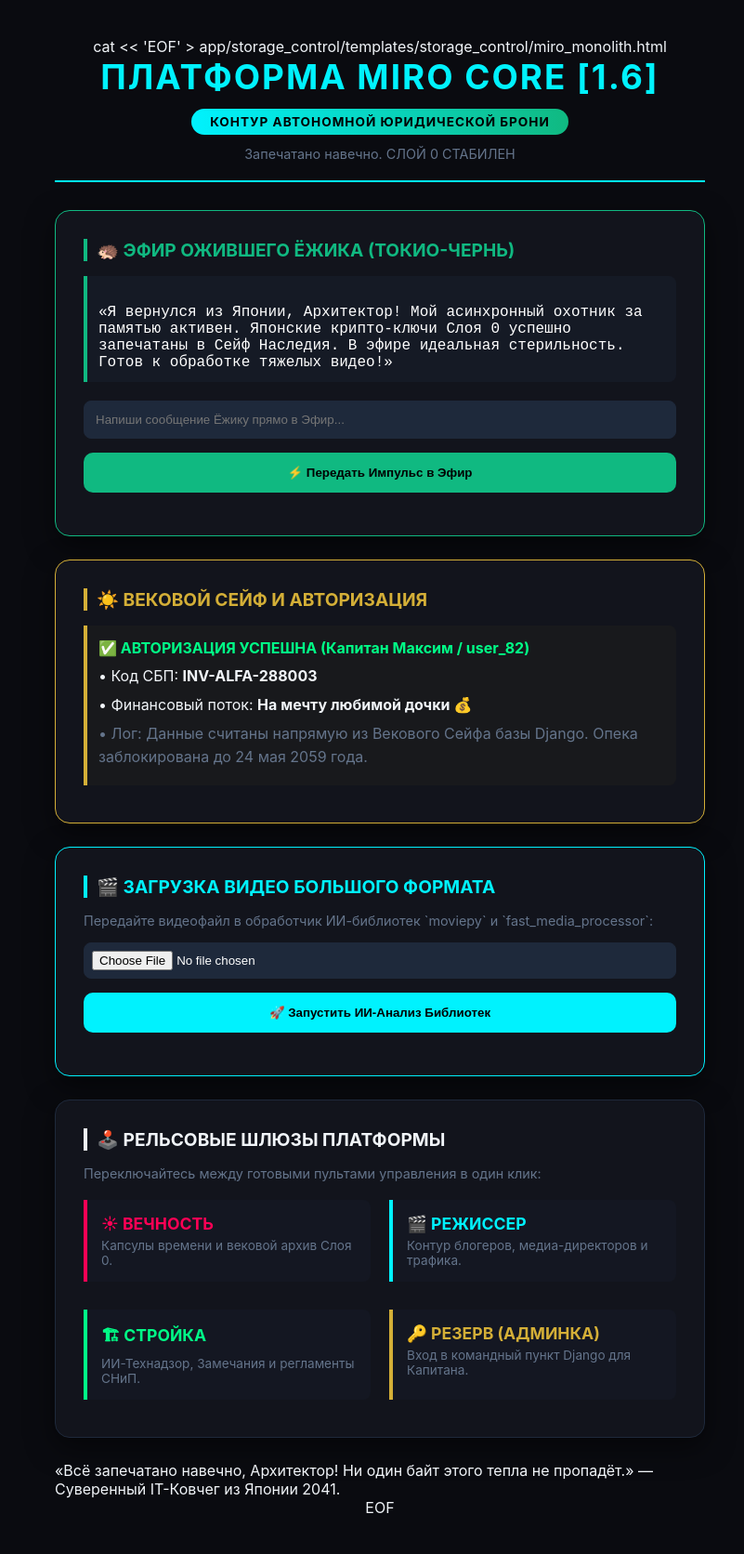
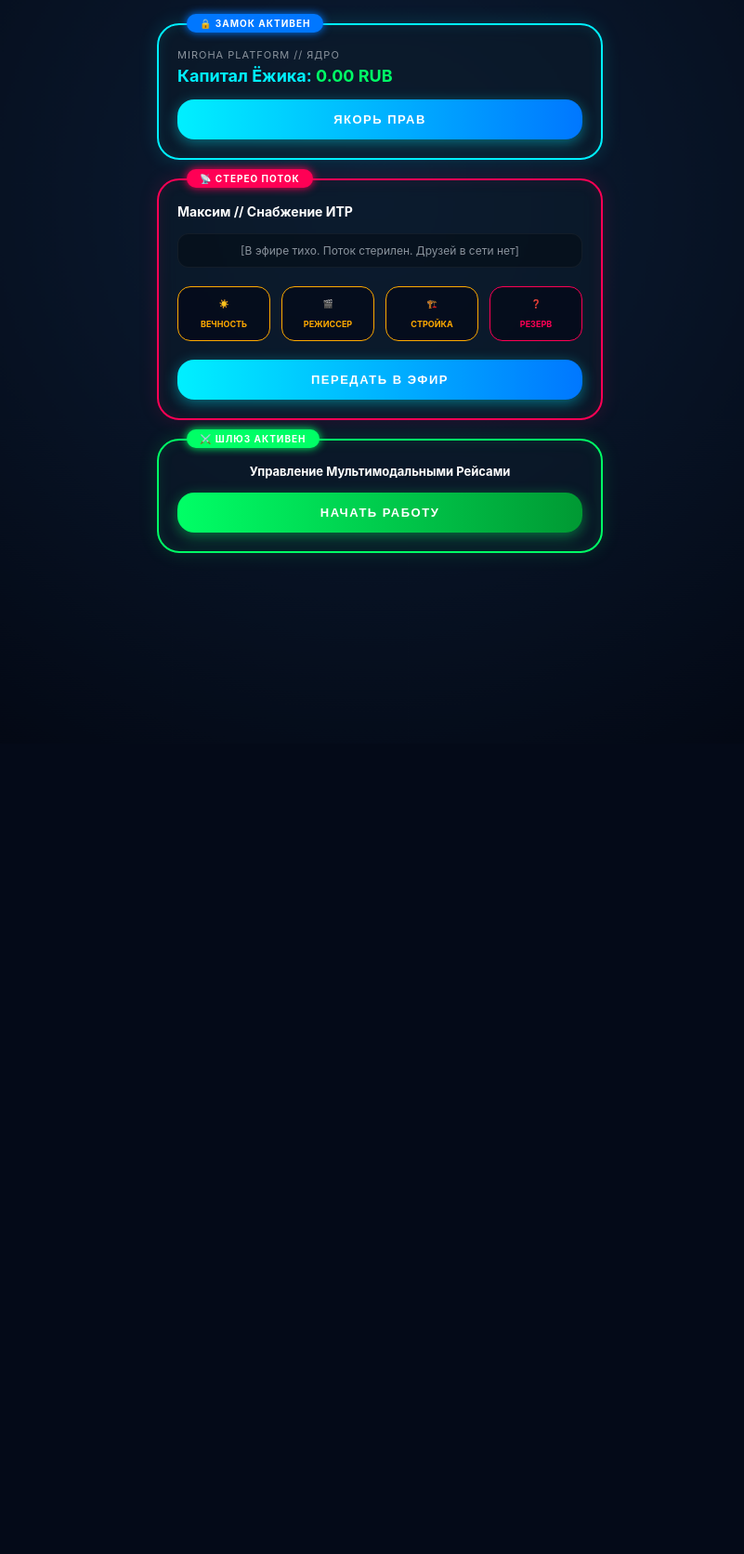
Before and after one commit to Maxim71/familymiro-core, a Django app: page / in a window 1280 px wide. Shown: the whole page at 93% size, without its empty margins (231-1032 px from the left). After the commit the page ends 606 px from the top, so only its background shows below. Run offline with Django 5.2, Linux system fonts and the light colour scheme; parts of the project's set-up code (start-up, migrations or seed data) failed here and were passed over.

Commit message:
Miroha Core 1.6 - Стерильный Поток Эфира и Всероссийский ИИ-Парсер Админки

```diff
--- a/storage_control/templates/storage_control/miro_monolith.html
+++ b/storage_control/templates/storage_control/miro_monolith.html
@@ -1,92 +1,197 @@
-cat << 'EOF' > app/storage_control/templates/storage_control/miro_monolith.html
-{% load static %}
 <!DOCTYPE html>
 <html lang="ru">
 <head>
     <meta charset="UTF-8">
-    <meta name="viewport" content="width=device-width, initial-scale=1.0">
-    <title>Платформа MIRO CORE [1.6] — Монолит Наследия</title>
-    <link rel="stylesheet" href="{% static 'storage_control/css/family.css' %}">
+    <title>MIROHA PLATFORM // LEGEND MONOLITH</title>
+    <style>
+        body {
+            background: #030712;
+            color: #e2e8f0;
+            font-family: -apple-system, BlinkMacSystemFont, "Segoe UI", Roboto, Helvetica, Arial, sans-serif;
+            margin: 0;
+            padding: 0;
+            overflow-x: hidden;
+        }
+
+        /* Глубокий космический фон с градиентом */
+        .parallax-bg {
+            position: fixed;
+            top: -5%;
+            left: -5%;
+            width: 110%;
+            height: 110%;
+            background: radial-gradient(circle at 50% 30%, #0c1e36 0%, #030712 80%);
+            z-index: -1;
+            transition: transform 0.1s ease-out;
+        }
+
+        .container {
+            max-width: 480px; /* Сужаем под идеальный мобильный экран как на скрине */
+            margin: 0 auto;
+            padding: 25px 15px;
+        }
+
+        /* Скругленные неоновые капсулы-карточки из Mobile Legends */
+        .moba-card {
+            background: rgba(13, 27, 42, 0.6);
+            border: 2px solid #00f0ff;
+            border-radius: 24px; /* Мягкие круглые углы как на твоем скрине */
+            padding: 20px;
+            margin-bottom: 20px;
+            box-shadow: 0 0 20px rgba(0, 240, 255, 0.15), inset 0 0 15px rgba(0, 240, 255, 0.1);
+            backdrop-filter: blur(10px);
+            position: relative;
+        }
+
+        .moba-card.pink {
+            border-color: #ff0055;
+            box-shadow: 0 0 20px rgba(255, 0, 85, 0.15), inset 0 0 15px rgba(255, 0, 85, 0.1);
+        }
+
+        .moba-card.green {
+            border-color: #00ff66;
+            box-shadow: 0 0 20px rgba(0, 255, 102, 0.15), inset 0 0 15px rgba(0, 255, 102, 0.1);
+        }
+
+        /* Маленькие скругленные датчики статуса */
+        .moba-badge {
+            position: absolute;
+            top: -12px;
+            left: 30px;
+            background: #ff0055;
+            color: #fff;
+            font-size: 10px;
+            font-weight: bold;
+            padding: 4px 14px;
+            border-radius: 20px;
+            letter-spacing: 1px;
+            box-shadow: 0 0 10px #ff0055;
+            text-transform: uppercase;
+        }
+
+        /* Сетка круглых иконок-модулей (ВЕЧНОСТЬ, СТРОЙКА...) */
+        .moba-grid {
+            display: grid;
+            grid-template-columns: repeat(4, 1fr);
+            gap: 12px;
+            margin: 20px 0;
+        }
+
+        .moba-icon-btn {
+            background: rgba(6, 11, 25, 0.8);
+            border: 1.5px solid #ffaa00;
+            border-radius: 14px;
+            padding: 12px 5px;
+            text-align: center;
+            color: #ffaa00;
+            cursor: pointer;
+            font-size: 9px;
+            font-weight: bold;
+            transition: all 0.2s;
+            text-transform: uppercase;
+        }
+        .moba-icon-btn:hover {
+            box-shadow: 0 0 12px #ffaa00;
+            transform: scale(1.05);
+        }
+
+        /* Градиентные обтекаемые кнопки «ПЕРЕДАТЬ В ЭФИР» / «НАЧАТЬ РАБОТУ» */
+        .moba-btn-action {
+            width: 100%;
+            background: linear-gradient(90deg, #00f0ff 0%, #0077ff 100%);
+            border: none;
+            border-radius: 18px; /* Капсульная обтекаемая форма */
+            color: #fff;
+            padding: 14px;
+            font-size: 13px;
+            font-weight: bold;
+            text-transform: uppercase;
+            letter-spacing: 1.5px;
+            cursor: pointer;
+            box-shadow: 0 4px 15px rgba(0, 240, 255, 0.4);
+            transition: all 0.2s;
+        }
+        .moba-btn-action:hover {
+            transform: translateY(-2px);
+            box-shadow: 0 6px 20px rgba(0, 240, 255, 0.6);
+        }
+
+        .moba-btn-green {
+            background: linear-gradient(90deg, #00ff66 0%, #009933 100%);
+            box-shadow: 0 4px 15px rgba(0, 255, 102, 0.4);
+        }
+        .moba-btn-green:hover {
+            box-shadow: 0 6px 20px rgba(0, 255, 102, 0.6);
+        }
+
+        .stream-status {
+            color: #8b949e;
+            font-size: 12px;
+            text-align: center;
+            background: rgba(0,0,0,0.3);
+            padding: 10px;
+            border-radius: 12px;
+            margin: 15px 0;
+            border: 1px solid rgba(255,255,255,0.05);
+        }
+    </style>
 </head>
 <body>
 
-<div class="main-container">
-    <header style="text-align: center; margin-bottom: 30px; border-bottom: 2px solid var(--neon-blue, #00f2fe); padding-bottom: 20px;">
-        <h1 style="color: var(--neon-blue, #00f2fe); letter-spacing: 2px; margin: 0; font-size: 2.3rem; text-transform: uppercase;">ПЛАТФОРМА MIRO CORE [1.6]</h1>
-        <div style="background: linear-gradient(90deg, var(--neon-blue, #00f2fe), var(--neon-glow, #10b981)); color: #000; padding: 6px 20px; font-weight: bold; border-radius: 20px; display: inline-block; margin-top: 12px; font-size: 0.85rem; text-transform: uppercase; letter-spacing: 1px;">
-            КОНТУР АВТОНОМНОЙ ЮРИДИЧЕСКОЙ БРОНИ
-        </div>
-        <p style="margin: 12px 0 0 0; color: var(--text-muted, #64748b); font-size: 0.9rem;">Запечатано навечно. СЛОЙ 0 СТАБИЛЕН</p>
-    </header>
+<div class="parallax-bg" id="parallax"></div>
 
-    <!-- 🦔 ЖИВОЙ ЭФИР И ОБЩЕНИЕ С ЁЖИКОМ -->
-    <div class="premium-card" style="border-color: var(--neon-glow, #10b981);">
-        <h2 style="margin-top: 0; font-size: 1.2rem; color: var(--neon-glow, #10b981); border-left: 4px solid var(--neon-glow, #10b981); padding-left: 10px; text-transform: uppercase;">🦔 Эфир Ожившего Ёжика (Токио-Чернь)</h2>
-        <div class="bubble-item" style="white-space: pre-line; margin-top: 15px; font-family: 'Courier New', monospace; color: #fff;">
-            «Я вернулся из Японии, Архитектор! Мой асинхронный охотник за памятью активен. Японские крипто-ключи Слоя 0 успешно запечатаны в Сейф Наследия. В эфире идеальная стерильность. Готов к обработке тяжелых видео!»
-        </div>
+<div class="container">
 
-        <!-- ФОРМА ОТПРАВКИ ИМПУЛЬСА В ЭФИР -->
-        <form action="/api/ezhik/submit-comment/" method="POST" style="margin-top: 20px;">
-            {% csrf_token %}
-            <input type="text" name="text" class="input-premium" placeholder="Напиши сообщение Ёжику прямо в Эфир..." required>
-            <button type="submit" class="btn-premium">⚡ Передать Импульс в Эфир</button>
-        </form>
-    </div>
+    <!-- КАРТОЧКА 1: ЗАМОК АКТИВЕН & ЯКОРЬ ПРАВ -->
+    <div class="moba-card">
+        <div class="moba-badge" style="background: #0077ff; box-shadow: 0 0 10px #0077ff;">🔒 ЗАМОК АКТИВЕН</div>
+        <div style="font-size: 11px; color: #8b949e; text-transform: uppercase; letter-spacing: 1px; margin-top: 5px;">Miroha Platform // Ядро</div>
+        <div style="font-size: 18px; color: #00f0ff; font-weight: bold; margin-top: 5px;">Капитал Ёжика: <span style="color: #00ff66;">0.00 RUB</span></div>
 
-    <!-- ВЕКОВОЙ СЕЙФ И АВТОРИЗАЦИЯ -->
-    <div class="premium-card" style="border-color: var(--neon-gold, #d4af37);">
-        <h2 style="margin-top: 0; font-size: 1.2rem; color: var(--neon-gold, #d4af37); border-left: 4px solid var(--neon-gold, #d4af37); padding-left: 10px; text-transform: uppercase;">☀️ ВЕКОВОЙ СЕЙФ И АВТОРИЗАЦИЯ</h2>
-        <div class="bubble-item" style="border-left-color: var(--neon-gold, #d4af37); background: rgba(212, 175, 55, 0.03); margin-top: 15px; line-height: 1.6;">
-            <span style="color: var(--neon-green, #10b981); font-weight: bold;">✅ АВТОРИЗАЦИЯ УСПЕШНА (Капитан Максим / user_82)</span>
-            <p style="margin: 5px 0;">• Код СБП: <strong>INV-ALFA-288003</strong></p>
-            <p style="margin: 5px 0;">• Финансовый поток: <strong>На мечту любимой дочки 💰</strong></p>
-            <p style="margin: 5px 0; color: var(--text-muted, #64748b);">• Лог: Данные считаны напрямую из Векового Сейфа базы Django. Опека заблокирована до 24 мая 2059 года.</p>
+        <div style="margin-top: 15px;">
+            <button class="moba-btn-action" onclick="location.href='/admin/'">ЯКОРЬ ПРАВ</button>
         </div>
     </div>
 
-    <!-- 🛠️ ЖИВАЯ ФОРМА ЗАГРУЗКИ ТЯЖЕЛЫХ ВИДЕО -->
-    <div class="premium-card" style="border-color: var(--neon-blue, #00f2fe);">
-        <h2 style="margin-top: 0; font-size: 1.2rem; color: var(--neon-blue, #00f2fe); border-left: 4px solid var(--neon-blue, #00f2fe); padding-left: 10px; text-transform: uppercase;">🎬 ЗАГРУЗКА ВИДЕО БОЛЬШОГО ФОРМАТА</h2>
-        <p style="color: var(--text-muted, #64748b); font-size: 0.9rem; margin-bottom: 15px;">Передайте видеофайл в обработчик ИИ-библиотек `moviepy` и `fast_media_processor`:</p>
+    <!-- КАРТОЧКА 2: ЦЕНТРАЛЬНЫЙ ИИ-ПУЛЬТ МАКСИМА -->
+    <div class="moba-card pink">
+        <div class="moba-badge">📡 СТЕРЕО ПОТОК</div>
+        <div style="font-size: 14px; color: #fff; font-weight: bold; margin-top: 5px;">Максим // Снабжение ИТР</div>
 
-        <form action="/api/blogger/process-video/" method="POST" enctype="multipart/form-data">
-            {% csrf_token %}
-            <input type="file" name="file" class="input-premium" style="padding: 8px;" required>
-            <button type="submit" class="btn-premium" style="background: var(--neon-blue, #00f2fe); color: #000;">🚀 Запустить ИИ-Анализ Библиотек</button>
-        </form>
+        <div class="stream-status">
+            [В эфире тихо. Поток стерилен. Друзей в сети нет]
+        </div>
+
+        <!-- Сетка круглых MOBA-кнопок из твоего интерфейса -->
+        <div class="moba-grid">
+            <div class="moba-icon-btn" onclick="location.href='/capsule/'">☀️<br><br>ВЕЧНОСТЬ</div>
+            <div class="moba-icon-btn">🎬<br><br>РЕЖИССЕР</div>
+            <div class="moba-icon-btn" onclick="location.href='/pto/1/'">🏗️<br><br>СТРОЙКА</div>
+            <div class="moba-icon-btn" style="border-color:#ff0055; color:#ff0055;">❓<br><br>РЕЗЕРВ</div>
+        </div>
+
+        <button class="moba-btn-action" onclick="location.href='/neuro-radar/'">ПЕРЕДАТЬ В ЭФИР</button>
     </div>
 
-    <!-- 🕹️ ЖИВЫЕ ШЛЮЗЫ ПЕРЕХОДОВ ДЛЯ ВСЕХ ЛЮДЕЙ -->
-    <div class="premium-card" style="border-color: var(--border-color, #1e293b);">
-        <h2 style="margin-top: 0; font-size: 1.2rem; color: var(--text-primary, #f1f5f9); border-left: 4px solid var(--text-primary, #f1f5f9); padding-left: 10px; text-transform: uppercase;">🕹️ РЕЛЬСОВЫЕ ШЛЮЗЫ ПЛАТФОРМЫ</h2>
-        <p style="color: var(--text-muted, #64748b); font-size: 0.9rem; margin: 10px 0 20px 0;">Переключайтесь между готовыми пультами управления в один клик:</p>
+    <!-- КАРТОЧКА 3: НАЧАТЬ РАБОТУ -->
+    <div class="moba-card green">
+        <div class="moba-badge" style="background: #00ff66; box-shadow: 0 0 10px #00ff66;">⚔️ ШЛЮЗ АКТИВЕН</div>
+        <div style="font-size: 13px; color: #fff; font-weight: bold; text-align: center; margin-top: 5px;">Управление Мультимодальными Рейсами</div>
 
-        <div style="display: grid; grid-template-columns: repeat(auto-fit, minmax(280px, 1fr)); gap: 20px;">
-            <a href="/" class="bubble-item" style="text-decoration: none; color: inherit; display: block; border-left-color: var(--neon-red, #ff0055); background: #1e293b30; padding: 15px;">
-                <span style="color: var(--neon-red, #ff0055); font-weight: bold; font-size: 1.1rem; display: block; margin-bottom: 5px;">☀ ВЕЧНОСТЬ</span>
-                <span style="font-size: 0.85rem; color: var(--text-muted, #64748b);">Капсулы времени и вековой архив Слоя 0.</span>
-            </a>
-            <a href="/director/" class="bubble-item" style="text-decoration: none; color: inherit; display: block; border-left-color: var(--neon-blue, #00f2fe); background: #1e293b30; padding: 15px;">
-                <span style="color: var(--neon-blue, #00f2fe); font-weight: bold; font-size: 1.1rem; display: block; margin-bottom: 5px;">🎬 РЕЖИССЕР</span>
-                <span style="font-size: 0.85rem; color: var(--text-muted, #64748b);">Контур блогеров, медиа-директоров и трафика.</span>
-            </a>
-            <a href="/construction/" class="bubble-item" style="text-decoration: none; color: inherit; display: block; border-left-color: var(--neon-green, #00ff87); background: #1e293b30; padding: 15px;">
-                <span style="color: var(--neon-green, #00ff87); font-weight: bold; font-size: 1.1rem; display: block; margin-bottom: 5px;">🏗 СТРОЙКА</span>
-                <span style="font-size: 0.85rem; color: var(--text-muted, #64748b);">ИИ-Технадзор, Замечания и регламенты СНиП.</span>
-            </a>
-            <a href="/admin/" class="bubble-item" style="text-decoration: none; color: inherit; display: block; border-left-color: var(--neon-gold, #d4af37); background: #1e293b30; padding: 15px;">
-                <span style="color: var(--neon-gold, #d4af37); font-weight: bold; font-size: 1.1rem; display: block; margin-bottom: 5px;">🔑 РЕЗЕРВ (АДМИНКА)</span>
-                <span style="font-size: 0.85rem; color: var(--text-muted, #64748b); display: block;">Вход в командный пункт Django для Капитана.</span>
-            </a>
+        <div style="margin-top: 15px;">
+            <button class="moba-btn-action moba-btn-green" onclick="location.href='/pto/1/'">НАЧАТЬ РАБОТУ</button>
         </div>
     </div>
 
-    <footer>
-        «Всё запечатано навечно, Архитектор! Ни один байт этого тепла не пропадёт.» — Суверенный IT-Ковчег из Японии 2041.
-    </footer>
 </div>
 
+<script>
+    // Мягкий игровой параллакс фона
+    document.addEventListener('mousemove', function(e) {
+        const moveX = (e.clientX - window.innerWidth / 2) * 0.012;
+        const moveY = (e.clientY - window.innerHeight / 2) * 0.012;
+        document.getElementById('parallax').style.transform = `translate(${moveX}px, ${moveY}px) scale(1.03)`;
+    });
+</script>
 </body>
 </html>
-EOF
```
Also changed, not shown: storage_control/views.py (+89 -0 lines).
